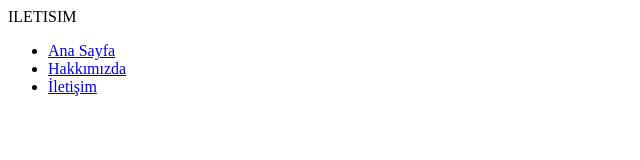
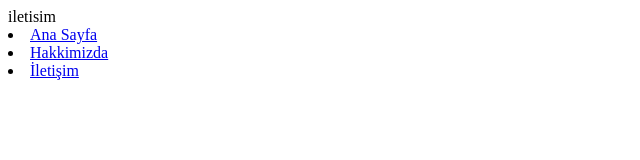
Before and after one commit to MehmetPekerr/YMG-Vize, a plain HTML site: page src/iletisim.html in a window 1280 px wide. Shown: the whole page, without its empty margins (0-640 px from the left). Drawn offline with Linux system fonts and the light colour scheme.

Commit message:
Update iletisim.html

```diff
--- a/src/iletisim.html
+++ b/src/iletisim.html
@@ -1,6 +1,17 @@
-ILETISIM
-<ul>
+<!DOCTYPE html>
+<html lang="en">
+<head>
+    <meta charset="UTF-8">
+    <meta name="viewport" content="width=device-width, initial-scale=1.0">
+    <title>Document</title>
+</head>
+<body>
+    iletisim
+
 <li><a href="index.html">Ana Sayfa</a></li>
-<li><a href="hakkinda.html">Hakkımızda</a></li>
+<li><a href="hakkinda.html">Hakkimizda</a></li>
 <li><a href="iletisim.html">İletişim</a></li>
-</ul>
+
+
+</body>
+</html>
```
